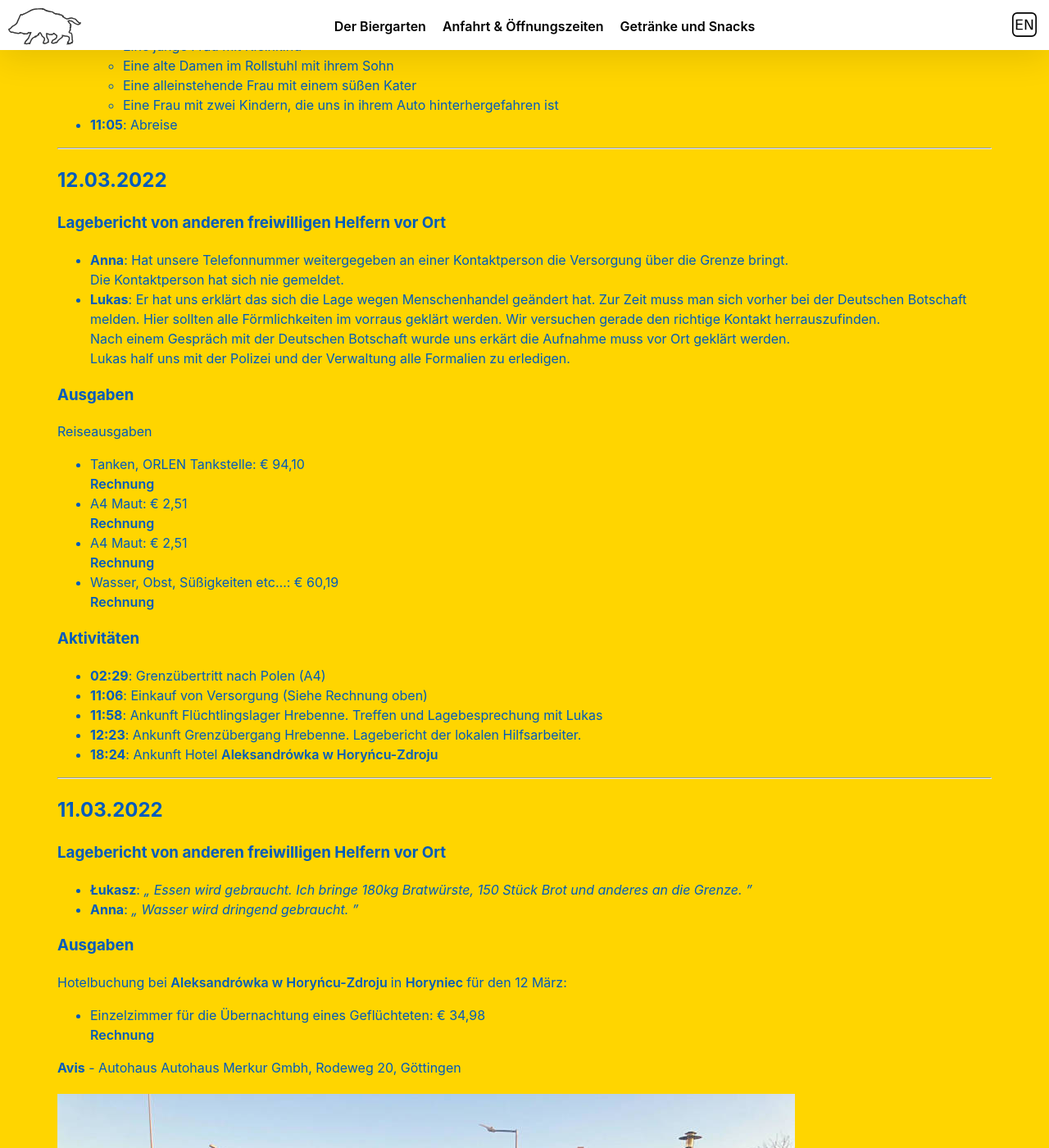
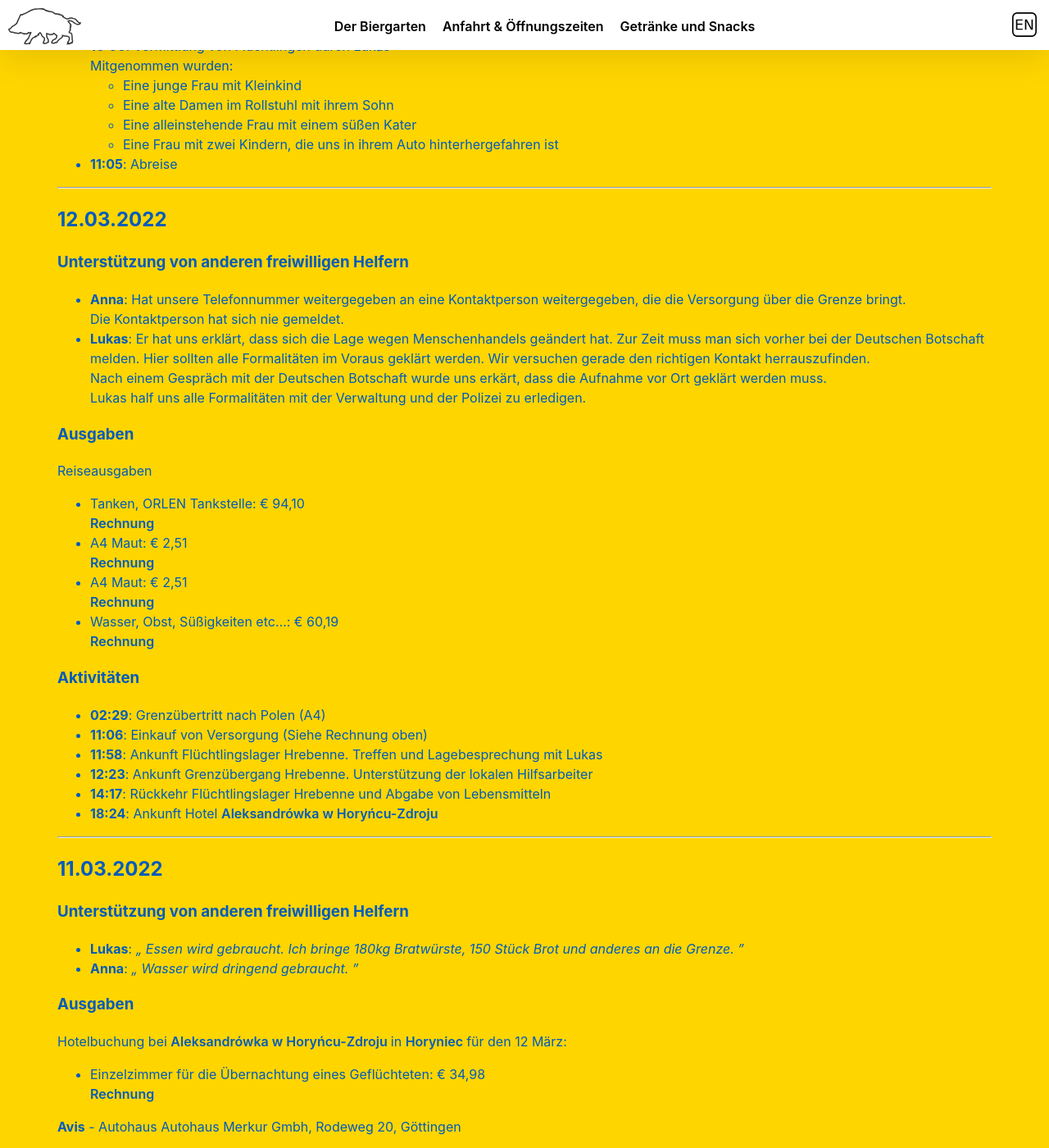
Before and after one commit to versable/kehr-website, a Jekyll site: the page built from ukraine.html, in a window 1280 px wide and 1400 px high, scrolled down 1264 px. Shown: the whole window at 82% size. Built offline with Jekyll 4.4.1, drawn with Linux system fonts in a browser that asks for light colours; some of the changed text lies outside the part shown.

```diff
--- a/ukraine.html
+++ b/ukraine.html
@@ -36,14 +36,24 @@ permalink: /ukraine/
 <section class="ukraine bottom">
     <div class="container">
         <h2>13.03.2022</h2>
-        <h3>Lagebericht von anderen freiwilligen Helfern vor Ort</h3>
+        <h3>Unterstützung von anderen freiwilligen Helfern</h3>
         <ul>
             <li>
                 <b>Lukas</b>:
                 Vor Ort hat er uns geholfen mit den Flüchtlingen zu
-                kommunizieren und alles weitere mit der Verwaltung und der
+                kommunizieren und alles Weitere mit der Verwaltung und der
                 Polizei geklärt.<br>
                 Besten Dank! Ohne dich hätten wir es nicht geschafft!
+            </li>
+            <li>
+                <b>
+                    Anna von der
+                    <a href="https://www.drg-goettingen.de/" target="_blank">
+                        Deutsch-Russischen-Gesellschaft Göttingen:
+                    </a>
+                </b>
+                Hat uns geholfen während der Fahrt vorrübergehende Unterkünfte
+                für die Flüchtlinge zu finden und zu vermitteln.
             </li>
         </ul>
         <h3>Ausgaben</h3>
@@ -124,25 +134,25 @@ permalink: /ukraine/
         </ul>
         <hr>
         <h2>12.03.2022</h2>
-        <h3>Lagebericht von anderen freiwilligen Helfern vor Ort</h3>
+        <h3>Unterstützung von anderen freiwilligen Helfern</h3>
         <ul>
             <li>
                 <b>Anna</b>:
-                Hat unsere Telefonnummer weitergegeben an einer Kontaktperson
-                die Versorgung über die Grenze bringt.<br>
+                Hat unsere Telefonnummer weitergegeben an eine Kontaktperson
+                weitergegeben, die die Versorgung über die Grenze bringt.<br>
                 Die Kontaktperson hat sich nie gemeldet.
             </li>
             <li>
                 <b>Lukas</b>:
-                Er hat uns erklärt das sich die Lage wegen Menschenhandel
+                Er hat uns erklärt, dass sich die Lage wegen Menschenhandels
                 geändert hat. Zur Zeit muss man sich vorher bei der Deutschen
-                Botschaft melden. Hier sollten alle Förmlichkeiten im vorraus
-                geklärt werden. Wir versuchen gerade den richtige Kontakt
+                Botschaft melden. Hier sollten alle Formalitäten im Voraus
+                geklärt werden. Wir versuchen gerade den richtigen Kontakt
                 herrauszufinden.<br>
                 Nach einem Gespräch mit der Deutschen Botschaft wurde uns
-                erkärt die Aufnahme muss vor Ort geklärt werden.<br>
-                Lukas half uns mit der Polizei und der Verwaltung alle
-                Formalien zu erledigen.
+                erkärt, dass die Aufnahme vor Ort geklärt werden muss.<br>
+                Lukas half uns alle Formalitäten mit der Verwaltung und der
+                Polizei zu erledigen.
             </li>
         </ul>
         <h3>Ausgaben</h3>
@@ -190,8 +200,12 @@ permalink: /ukraine/
                 Lagebesprechung mit Lukas
             </li>
             <li>
-                <b>12:23</b>: Ankunft Grenzübergang Hrebenne. Lagebericht der
-                lokalen Hilfsarbeiter.
+                <b>12:23</b>: Ankunft Grenzübergang Hrebenne. Unterstützung der
+                lokalen Hilfsarbeiter
+            </li>
+            <li>
+                <b>14:17</b>: Rückkehr Flüchtlingslager Hrebenne und Abgabe von
+                Lebensmitteln
             </li>
             <li>
                 <b>18:24</b>: Ankunft Hotel
@@ -202,10 +216,10 @@ permalink: /ukraine/
         </ul>
         <hr>
         <h2>11.03.2022</h2>
-        <h3>Lagebericht von anderen freiwilligen Helfern vor Ort</h3>
+        <h3>Unterstützung von anderen freiwilligen Helfern</h3>
         <ul>
             <li>
-                <b>Łukasz</b>:
+                <b>Lukas</b>:
                 <i>
                     Essen wird gebraucht. Ich bringe 180kg Bratwürste, 150
                     Stück Brot und anderes an die Grenze.
```
Also changed, not shown: en/ukraine.html (+17 -4 lines).
